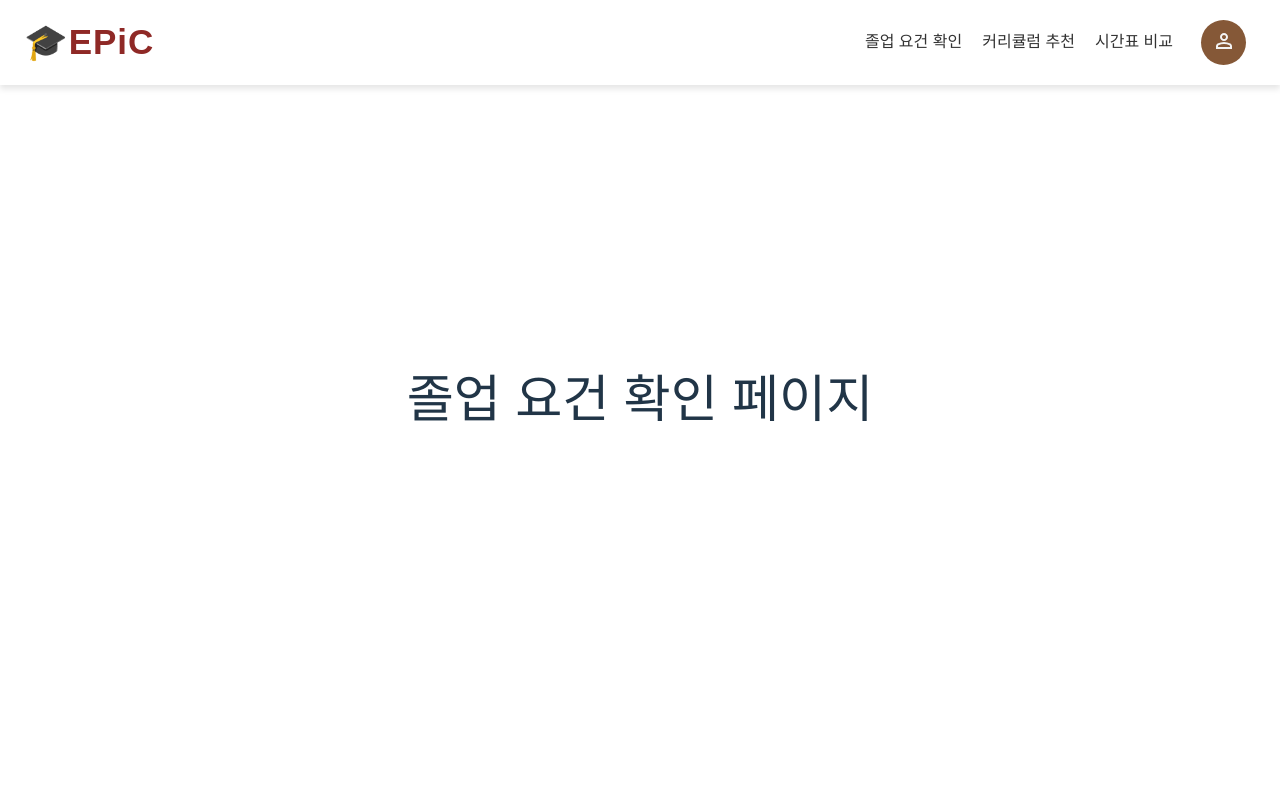
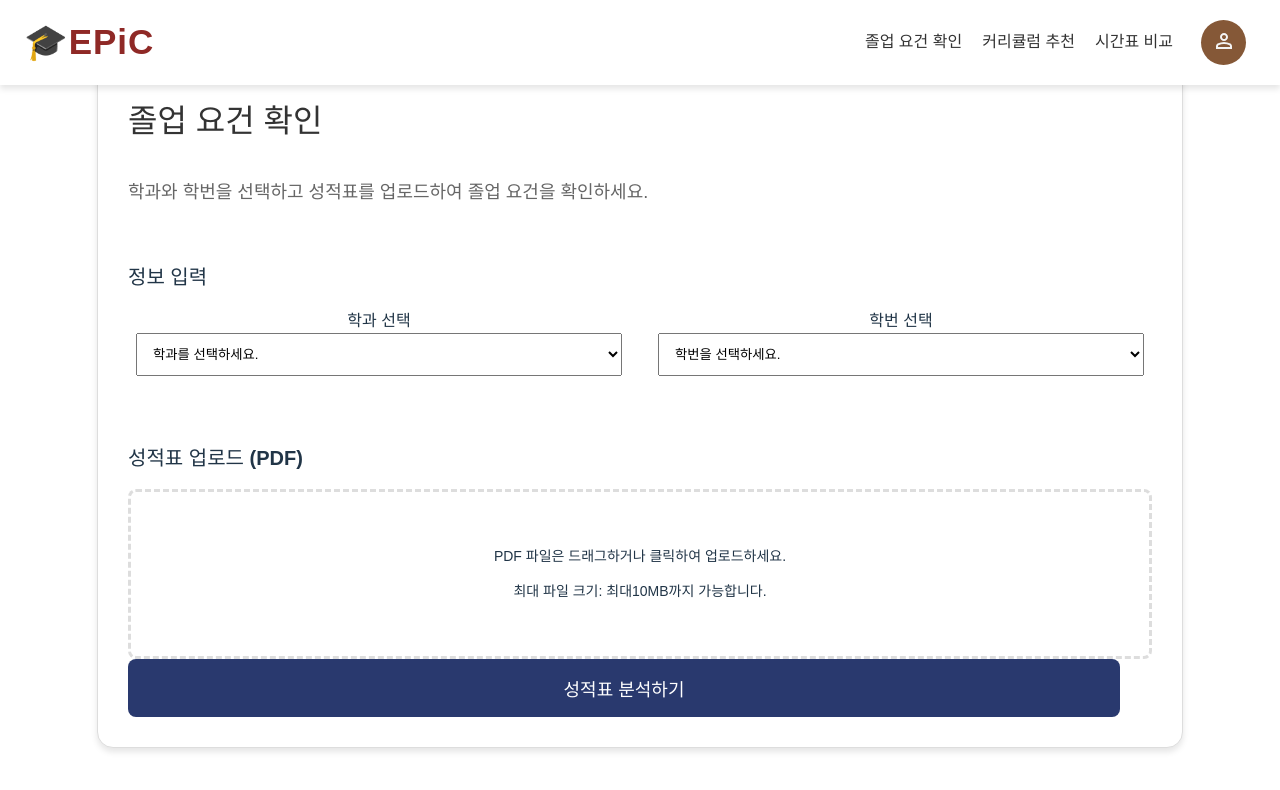
Before and after one commit to semothon/2025_TEAM_15_FE, a React app: page /graduation-check in a window 1280 px wide. Shown: the top 790 px of the page. Built offline with nearby package versions, Linux system fonts and the light colour scheme; the HTML template or start-up script is replaced by a standard one; a web font is replaced by a local one.

Commit message:
add graduation

```diff
--- a/src/pages/Graduation.jsx
+++ b/src/pages/Graduation.jsx
@@ -1,15 +1,65 @@
-// src/pages/Graduation.jsx
-
 import React from 'react';
+import { motion } from 'framer-motion';
 import Header from '../components/Header';
+import '../styles/graduation.css';
 
 const Graduation = () => {
   return (
     <div>
-      <Header />
-      <h1>졸업 요건 확인 페이지</h1>
-    </div>
-  );
+
+    <div className="graduation-container">
+    <Header />
+      <motion.h1
+        className="graduation-title"
+        initial={{ opacity: 0 }}
+        animate={{ opacity: 1 }}
+        transition={{ duration: 1 }}
+      >
+        졸업 요건 확인
+      </motion.h1>
+      <p className="graduation-description">
+        학과와 학번을 선택하고 성적표를 업로드하여 졸업 요건을 확인하세요.
+      </p>
+      {/* 정보 입력 섹션 */}
+      <div className="info-section">
+          <h2 className="info-section-title">정보 입력</h2>
+          <div className="form-group-horizontal">
+              <div className="form-group">
+                  <label htmlFor="department" className="form-label">학과 선택</label>
+                  <select id="department" className="form-select">
+                      <option value="">학과를 선택하세요.</option>
+                      <option value="software">소프트웨어학과</option>
+                      <option value="ai">AI융합학과</option>
+                      <option value="data">데이터사이언스학과</option>
+                  </select>
+              </div>
+              <div className="form-group">
+                  <label htmlFor="studentId" className="form-label">학번 선택</label>
+                  <select id="studentId" className="form-select">
+                      <option value="">학번을 선택하세요.</option>
+                      <option value="2021">2021</option>
+                      <option value="2022">2022</option>
+                      <option value="2023">2023</option>
+                  </select>
+              </div>
+          </div>
+      </div>
+
+      {/* 성적표 업로드 섹션 */}
+      <div className="upload-section">
+          <h2 className="info-section-title">성적표 업로드 (PDF)</h2>
+          <div className="upload-box">
+              <p>PDF 파일은 드래그하거나 클릭하여 업로드하세요.</p>
+              <p>최대 파일 크기: 최대10MB까지 가능합니다.</p>
+              <input type="file" id="fileUpload" accept=".pdf" className="form-file" />
+          </div>
+      </div>
+
+      {/* 분석 버튼 */}
+      <button type="submit" className="submit-button">성적표 분석하기</button>
+        </div>
+      </div>
+    );
 };
 
 export default Graduation;
--- /dev/null
+++ b/src/styles/graduation.css
@@ -0,0 +1,93 @@
+@import './theme.css';
+
+
+.graduation-container {
+  width: 80vw; /* 화면 너비의 90% */
+  max-width: 2000px; /* 최대 2000px까지 확장 */
+  min-width: 600px; /* 최소 800px */
+  margin: 0 auto;
+  background-color: #fff;
+  border: 1px solid #ddd;
+  display: flex; /* flex를 사용해 확장 보장 */
+  flex-direction: column; /* 내부 요소 정렬 유지 */
+  padding:30px;
+  align-items: left; /* 중앙 정렬 */
+  border-radius: 16px; /* 둥근 모서리 효과 */
+  box-shadow: 0 4px 6px rgba(0, 0, 0, 0.1); /* 약간의 그림자 추가 */
+}
+
+/* 제목 스타일 */
+.graduation-title {
+  font-size: 32px; /* 제목 크기 확대 */
+  font-weight: bold;
+  color: #333;
+  text-align: left; /* 중앙 정렬 */
+}
+
+.graduation-description {
+  font-size: 18px; /* 설명 텍스트 크기 확대 */
+  color: #666;
+  text-align: left; /* 중앙 정렬 */
+  margin-bottom: 40px; /* 아래 여백 추가 */
+}
+
+/* 정보 입력 섹션 스타일 */
+.info-section {
+  margin-bottom: 30px;
+}
+
+.info-section-title{
+  font-size: 20px;
+  font-weight: bold;
+  text-align: left;
+}
+
+/* 학과 선택과 학번 선택을 좌우로 배치 */
+.form-group-horizontal {
+  display: flex; /* 좌우 배치 */
+  justify-content: space-between; /* 양쪽 끝으로 배치 */
+}
+
+.form-group-horizontal .form-group {
+  width: calc(50% - 10px); /* 각 선택 박스가 반씩 차지하도록 설정 */
+}
+
+.form-label {
+  display: block;
+  font-size: 16px;
+}
+
+.form-select {
+  width: calc(100% - 16px); /* 전체 너비를 차지하도록 설정 */
+  padding: 12px;
+}
+
+/* 성적표 업로드 영역 스타일 */
+.upload-section {
+  margin-top: 20px;
+}
+
+.upload-box {
+  border: dashed #ddd;
+  border-radius: 8px;
+  padding: 40px;
+  text-align: center;
+}
+
+.upload-box p {
+  font-size: 14px;
+}
+
+.form-file {
+  display: none; /* 기본 파일 업로드 버튼 숨김 */
+}
+
+  .submit-button {
+    display: block;
+    width: calc(100% - 32px); /* 버튼 너비를 컨테이너에 맞춤 설정 */
+    padding: 15px; /* 버튼 크기 확대 */
+    background-color: var(--primary-color); /* 진한 파란색 버튼 */
+    color: #fff;
+    font-size: 18px; /* 텍스트 크기 확대 */
+    border-radius: 8px; /* 둥근 모서리 효과 추가 */
+  }
```
